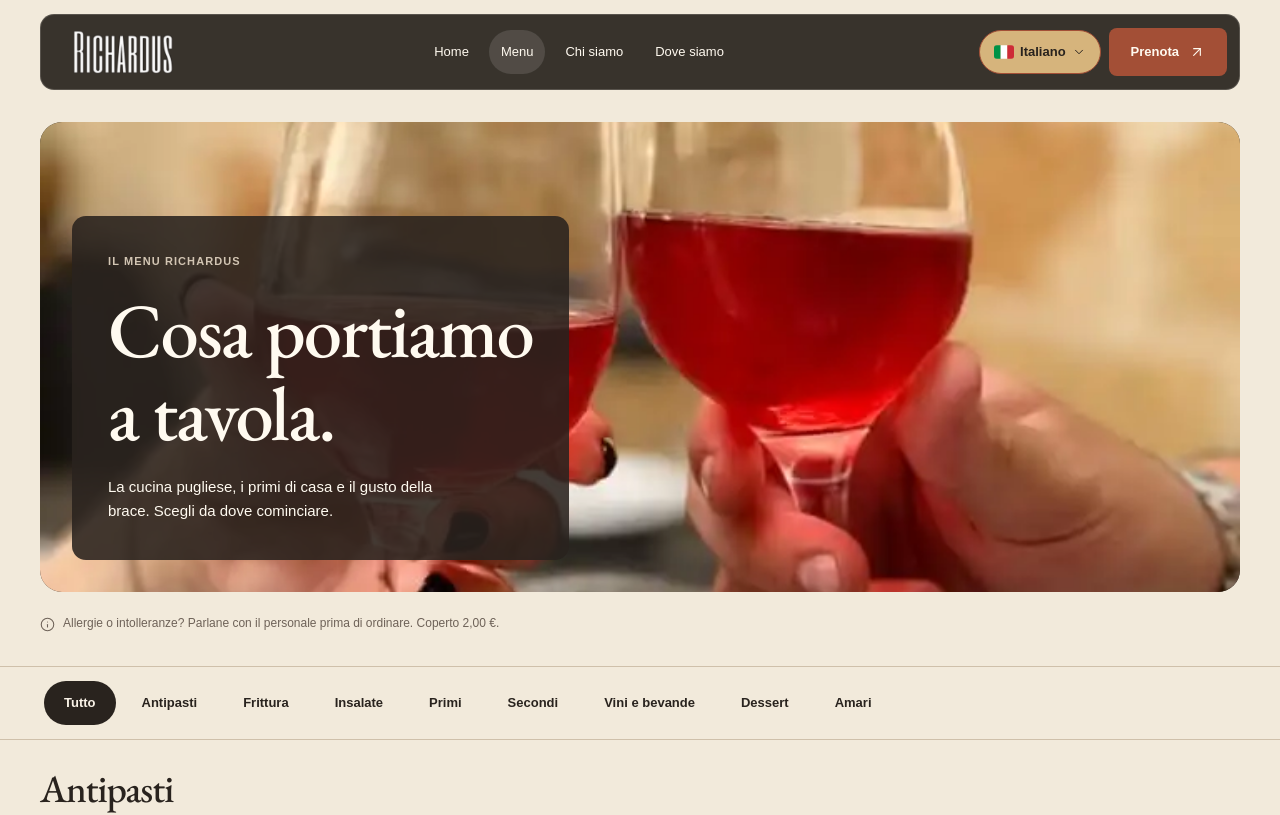
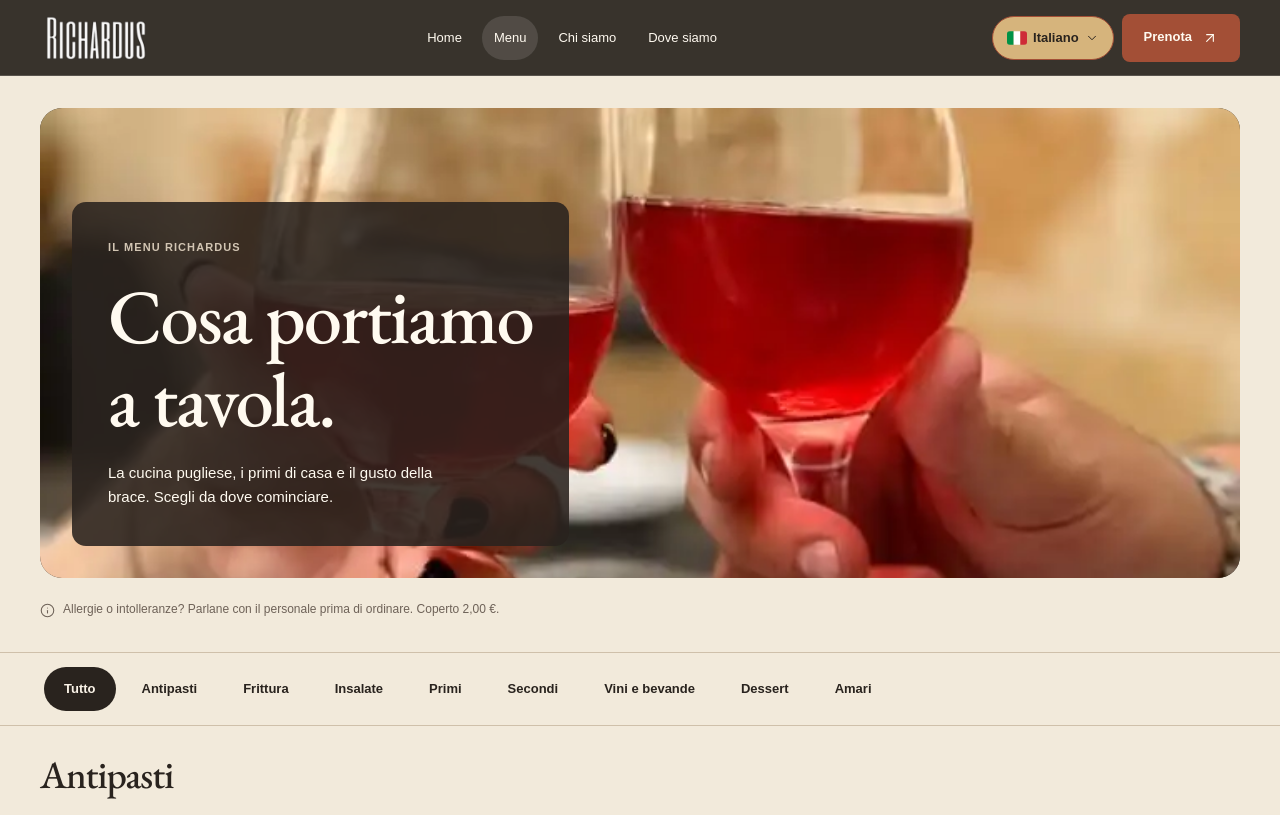
Before and after one commit to FrancescoPalasciano/richardus, a Next.js app: page /menu in a window 1280 px wide. Shown: the top 815 px of the page. Built offline with nearby package versions, Linux system fonts and the light colour scheme; a web font is replaced by a local one.

Commit message:
fix: make header edge to edge

```diff
--- a/src/components/Header.module.css
+++ b/src/components/Header.module.css
@@ -1,19 +1,19 @@
 .header {
   position: sticky;
-  top: 14px;
+  top: 0;
   z-index: 40;
   display: flex;
   align-items: center;
   justify-content: space-between;
   gap: 8px;
-  width: min(calc(100% - var(--gutter) * 2), var(--container-width));
-  margin: 14px auto 0;
+  width: 100%;
+  margin: 0;
   min-height: 68px;
-  padding: 10px 12px;
+  padding: 10px max(var(--gutter), calc((100vw - var(--container-width)) / 2 + var(--gutter)));
   color: #fffaf0;
   background: rgb(41 35 30 / 92%);
-  border: 1px solid rgb(255 250 240 / 16%);
-  border-radius: var(--radius-md);
+  border: 0;
+  border-bottom: 1px solid rgb(255 250 240 / 16%);
   transition:
     min-height var(--motion-feedback),
     background var(--motion-feedback),
@@ -101,7 +101,6 @@
 @media (min-width: 1024px) {
   .header {
     min-height: 76px;
-    padding-inline: 26px 12px;
   }
   .desktopNav {
     display: flex;
```
